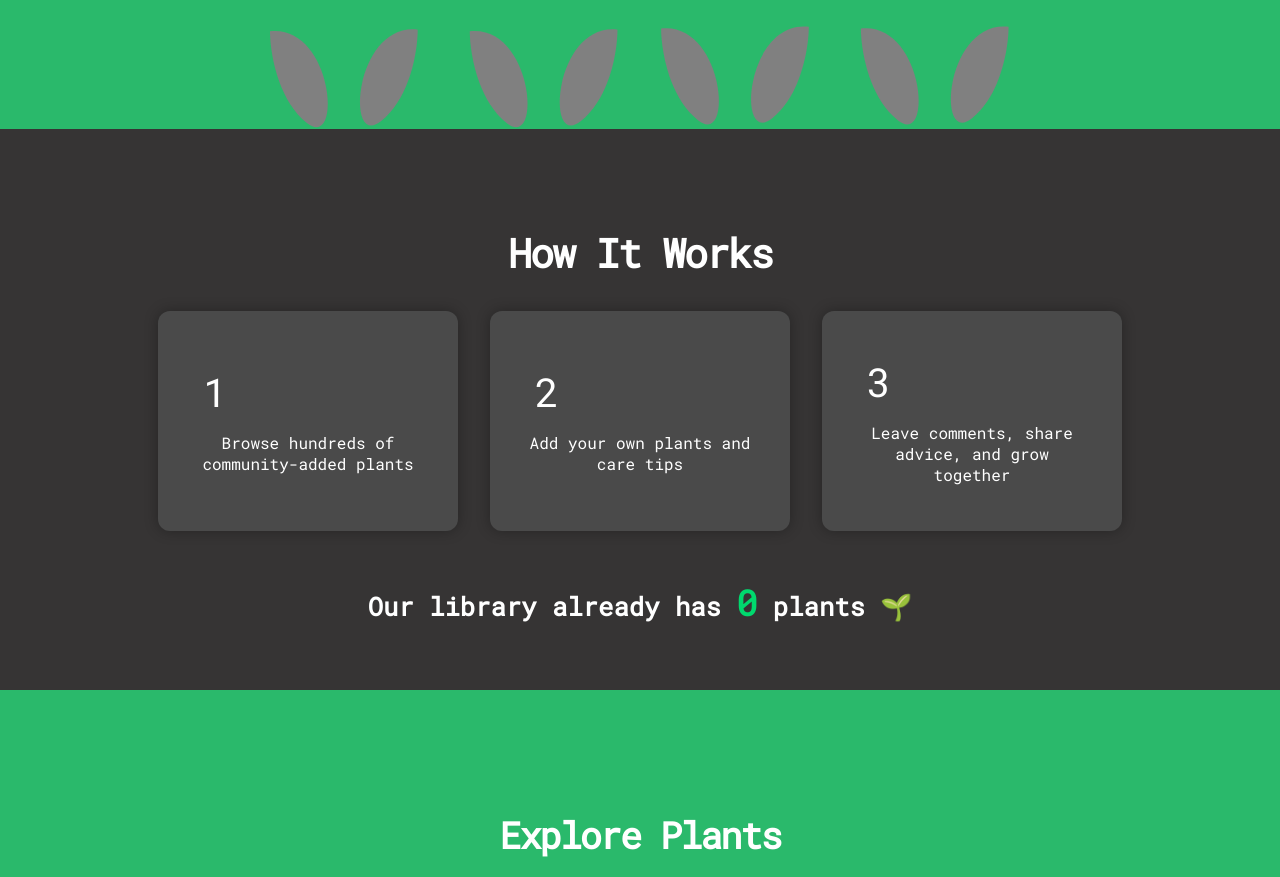
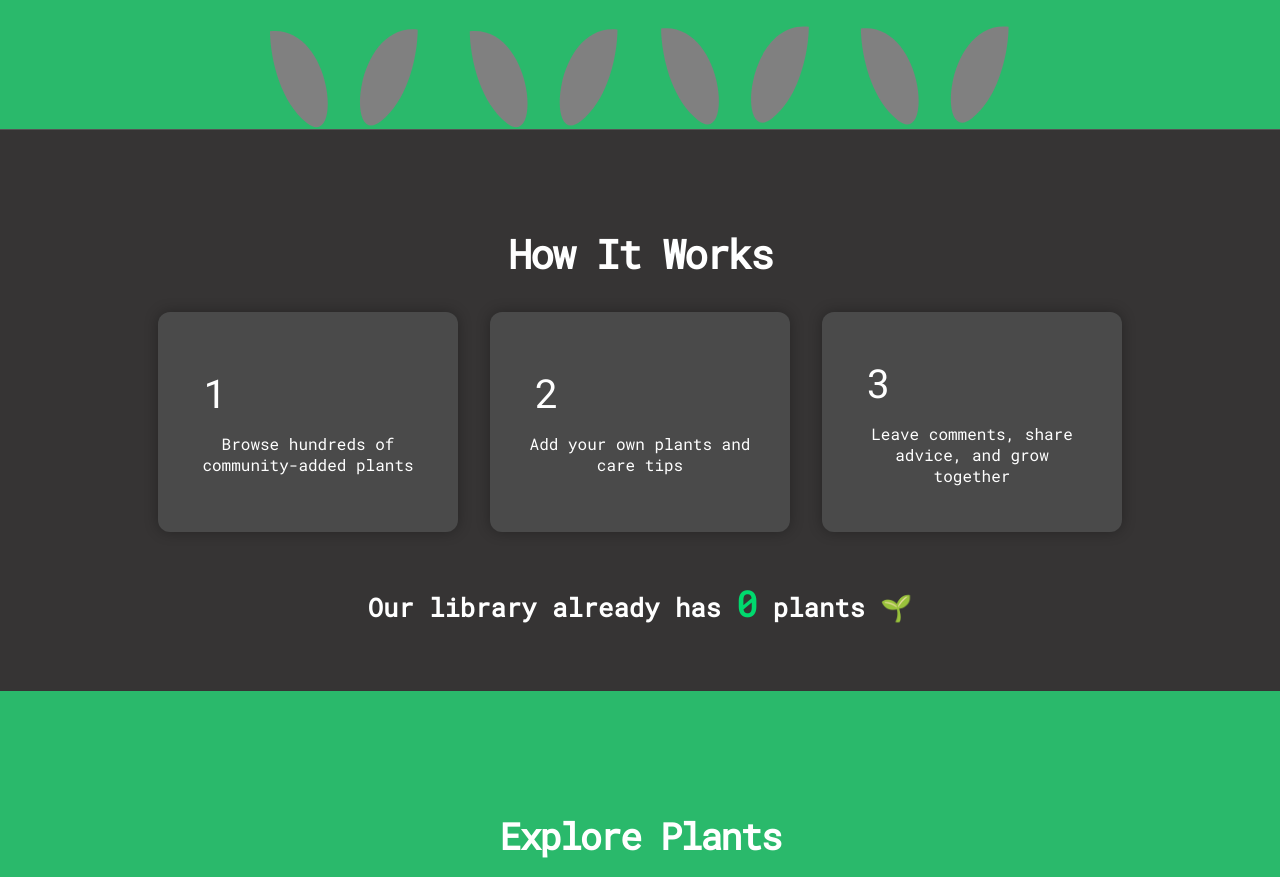
Before and after one commit to Inspiractus01/notoo, a plain HTML site: page frontend/index.html in a window 1280 px wide. Shown: the part 680-1557 px from the top of the page. Drawn offline with Linux system fonts and the light colour scheme; no server answers.

Commit message:
feat: Add border-top style to 'How It Works' section for improved separation

```diff
--- a/frontend/styles/home.css
+++ b/frontend/styles/home.css
@@ -106,6 +106,7 @@
 
 /* How it works section styled like explore */
 .how-it-works {
+  border-top: solid 1px #555454;
   display: flex;
   flex-direction: column;
   align-items: center;
```
